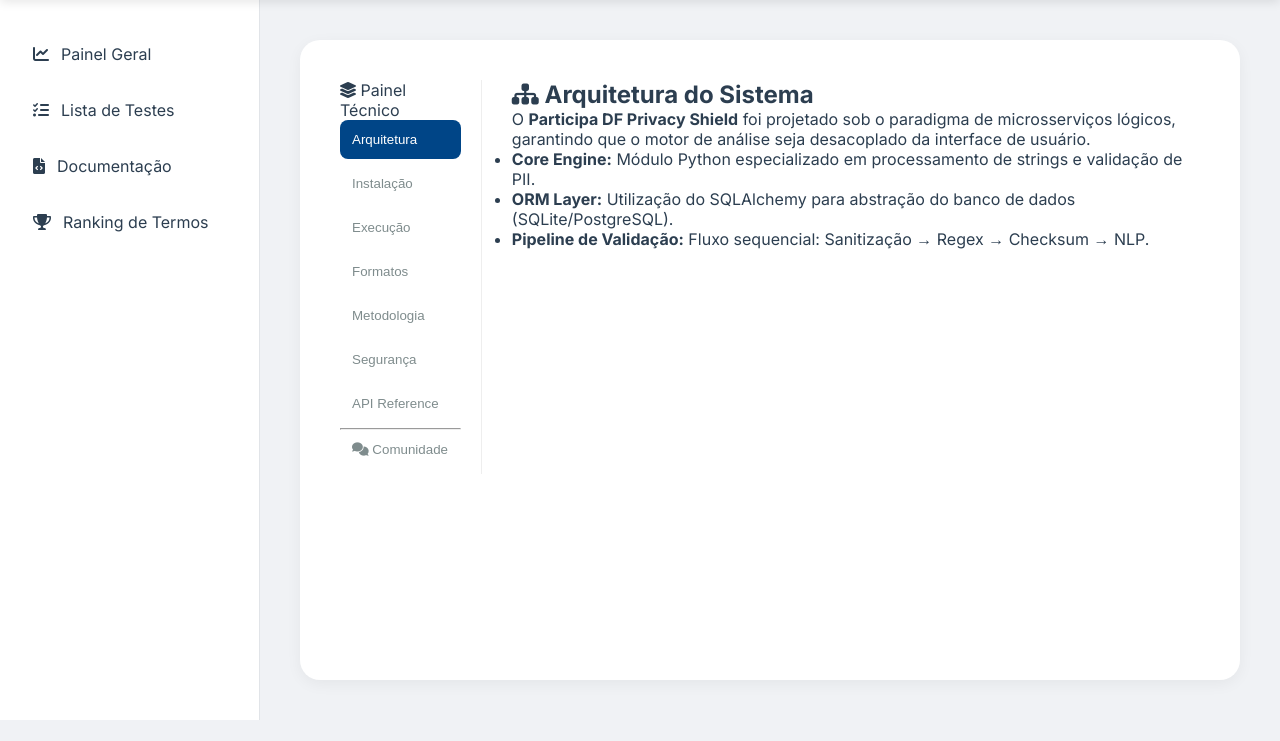
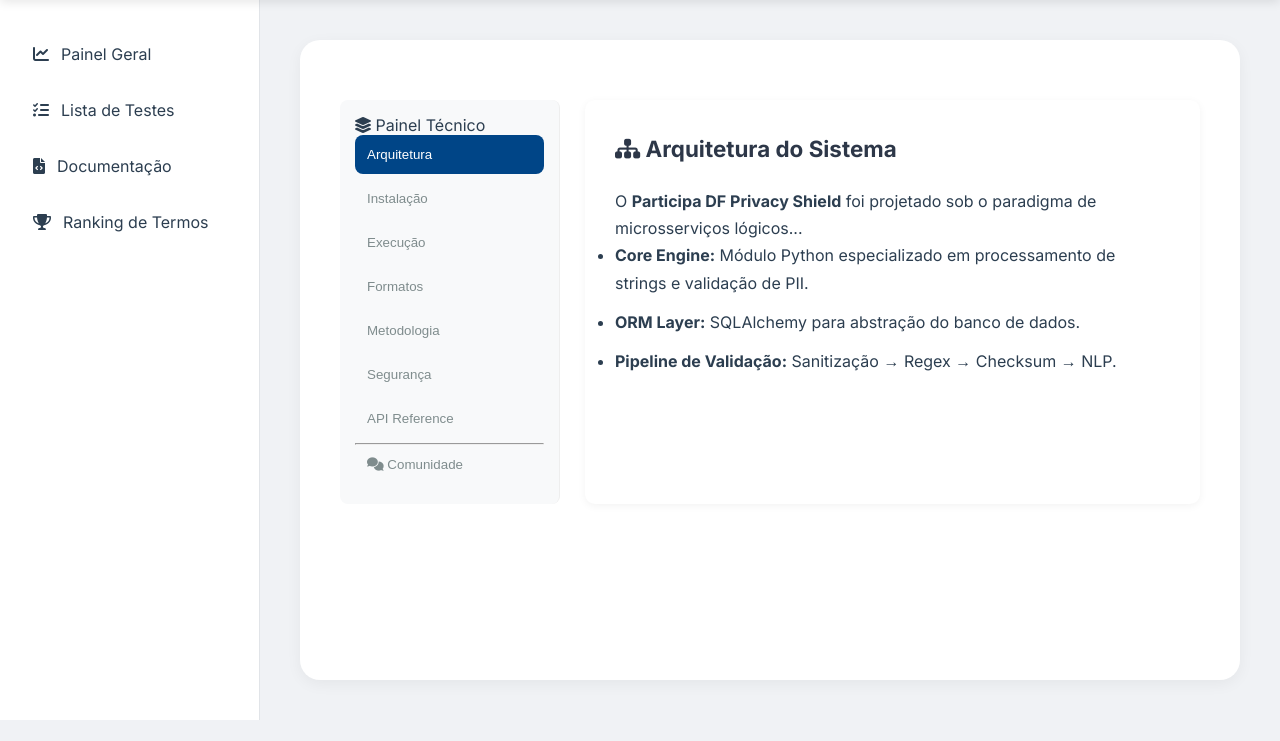
Before and after one commit to KD-Devz/Hackathon_Controle_Social_Desafio_Participa_DF, a Flask app: page /documentacao in a window 1280 px wide. Shown: the part 70-811 px from the top of the page. Run offline with Flask 3, Linux system fonts and the light colour scheme; data comes from the database, SQL or seed files in the repository; both versions use the stored data as it was after the commit; parts of the project's set-up code (start-up, migrations or seed data) failed here and were passed over.

Commit message:
style(documentacao): Organizando apresentação dos textos e tabelas

```diff
--- a/static/css/style.css
+++ b/static/css/style.css
@@ -255,3 +255,114 @@ body {
     z-index: 1001;
     border: 1px solid #ddd;
 }
+
+.doc-container {
+    display: flex;
+    gap: 25px;
+    margin-top: 20px;
+}
+
+.doc-sidebar {
+    flex: 0 0 220px;
+    background: #f8f9fa;
+    border-radius: 8px;
+    padding: 15px;
+}
+
+.doc-content-area {
+    flex: 1;
+    background: #fff;
+    border-radius: 10px;
+    padding: 30px;
+    box-shadow: 0 2px 8px rgba(0,0,0,0.05);
+}
+
+.section {
+    display: none;
+    line-height: 1.7;
+    font-size: 1rem;
+}
+
+.section.active {
+    display: block;
+    animation: fadeIn 0.3s ease-in;
+}
+
+.section-title {
+    margin-bottom: 20px;
+    font-size: 1.4rem;
+    font-weight: 700;
+    color: #2d3748;
+}
+
+.doc-list li {
+    margin-bottom: 12px;
+    font-size: 1rem;
+}
+
+.doc-table th, .doc-table td {
+    padding: 12px 16px;
+    border-bottom: 1px solid #e2e8f0;
+}
+
+@keyframes fadeIn {
+    from { opacity: 0; transform: translateY(10px); }
+    to { opacity: 1; transform: translateY(0); }
+}
+
+.table {
+    width: 100%;
+    border-collapse: collapse;
+    font-size: 0.95rem;
+    background-color: #fff;
+    border-radius: 8px;
+    overflow: hidden;
+    box-shadow: 0 2px 6px rgba(0,0,0,0.05);
+}
+
+.table thead {
+    background-color: #f8f9fa;
+    color: #333;
+    font-weight: 600;
+}
+
+.table th, .table td {
+    padding: 14px 16px;
+    text-align: left;
+    border-bottom: 1px solid #e2e8f0;
+}
+
+.table th.center, .table td.center {
+    text-align: center;
+}
+
+.table tbody tr:hover {
+    background-color: #f1f5f9;
+}
+
+.table code {
+    font-size: 0.9rem;
+    background-color: #f1f3f5;
+    padding: 4px 8px;
+    border-radius: 6px;
+    font-weight: 600;
+    color: #2d3748;
+}
+
+.badge {
+    padding: 4px 10px;
+    border-radius: 6px;
+    font-size: 0.75rem;
+    font-weight: 600;
+    display: inline-block;
+}
+
+.badge-danger {
+    background-color: #feb2b2;
+    color: #9b2c2c;
+}
+
+.badge-success {
+    background-color: #c6f6d5;
+    color: #22543d;
+}
--- a/templates/real/pagina_documentacao.html
+++ b/templates/real/pagina_documentacao.html
@@ -4,6 +4,7 @@
 
 {% block main %}
 <div class="doc-container">
+    <!-- Sidebar -->
     <aside class="doc-sidebar">
         <div class="sidebar-header">
             <i class="fas fa-layer-group"></i>
@@ -24,42 +25,35 @@
         </nav>
     </aside>
 
+    <!-- Conteúdo -->
     <section class="doc-content-area" id="content-viewport">
 
         <article id="arquitetura" class="section active">
             <h2 class="section-title"><i class="fas fa-sitemap"></i> Arquitetura do Sistema</h2>
-            <p>O <strong>Participa DF Privacy Shield</strong> foi projetado sob o paradigma de microsserviços lógicos, garantindo que o motor de análise seja desacoplado da interface de usuário.</p>
+            <p>O <strong>Participa DF Privacy Shield</strong> foi projetado sob o paradigma de microsserviços lógicos...</p>
             <ul class="doc-list">
                 <li><strong>Core Engine:</strong> Módulo Python especializado em processamento de strings e validação de PII.</li>
-                <li><strong>ORM Layer:</strong> Utilização do SQLAlchemy para abstração do banco de dados (SQLite/PostgreSQL).</li>
-                <li><strong>Pipeline de Validação:</strong> Fluxo sequencial: Sanitização → Regex → Checksum → NLP.</li>
+                <li><strong>ORM Layer:</strong> SQLAlchemy para abstração do banco de dados.</li>
+                <li><strong>Pipeline de Validação:</strong> Sanitização → Regex → Checksum → NLP.</li>
             </ul>
         </article>
 
         <article id="instalacao" class="section">
             <h2 class="section-title"><i class="fas fa-download"></i> Guia de Instalação</h2>
-            <p>Configuração do ambiente (Python 3.10+):</p>
-            <pre class="code-block"><code># Clonar o repositório oficial
-git clone https://github.com/CalebeAF02/Gerenciador-De-Hoteis---UNB.git
-
-# Criar e ativar o ambiente virtual
+            <pre class="code-block"><code>git clone https://github.com/CalebeAF02/Gerenciador-De-Hoteis---UNB.git
 python -m venv venv
 source venv/bin/activate
-
-# Instalar dependências
 pip install -r requirements.txt</code></pre>
         </article>
 
         <article id="execucao" class="section">
             <h2 class="section-title"><i class="fas fa-play"></i> Execução do Projeto</h2>
-            <p>Inicie o servidor de desenvolvimento:</p>
             <pre class="code-block"><code>python app.py</code></pre>
             <p>Acesse em: <a href="http://127.0.0.1:5000">http://127.0.0.1:5000</a></p>
         </article>
 
         <article id="formatos" class="section">
             <h2 class="section-title"><i class="fas fa-file-code"></i> Formatos e Protocolos</h2>
-            <p>Entradas e saídas suportadas pelo motor de análise:</p>
             <table class="doc-table">
                 <thead>
                     <tr><th>Interface</th><th>Formato de Entrada</th></tr>
@@ -75,32 +69,26 @@ pip install -r requirements.txt</code></pre>
             <h2 class="section-title"><i class="fas fa-microscope"></i> Metodologia Híbrida</h2>
             <div class="method-box">
                 <h4>1. Regex de Alta Performance</h4>
-                <p>Identificação de padrões estruturais (E-mails, CEP, Telefones).</p>
-
-                <h4>2. Validação Matemática (Checksum)</h4>
-                <p>Algoritmo de <strong>Módulo 11</strong> para CPF e CNPJ, eliminando falsos positivos.</p>
-
-                <h4>3. NLP (Reconhecimento de Entidades)</h4>
-                <p>Detecção de nomes e cargos via Processamento de Linguagem Natural.</p>
+                <p>Identificação de padrões estruturais.</p>
+                <h4>2. Validação Matemática</h4>
+                <p>Algoritmo Módulo 11 para CPF/CNPJ.</p>
+                <h4>3. NLP</h4>
+                <p>Detecção de nomes e cargos via PLN.</p>
             </div>
         </article>
 
         <article id="seguranca" class="section">
             <h2 class="section-title"><i class="fas fa-shield-alt"></i> Segurança e LGPD</h2>
-            <p>Conformidade técnica com a legislação:</p>
             <ul class="doc-list">
-                <li><strong>Minimização:</strong> Dados brutos não são persistidos permanentemente.</li>
+                <li><strong>Minimização:</strong> Dados brutos não são persistidos.</li>
                 <li><strong>Sanitização:</strong> Proteção contra XSS e SQL Injection.</li>
-                <li><strong>Hashing:</strong> Logs de auditoria gerados com SHA-256.</li>
+                <li><strong>Hashing:</strong> Logs com SHA-256.</li>
             </ul>
         </article>
 
         <article id="api" class="section">
             <h2 class="section-title"><i class="fas fa-terminal"></i> API Reference</h2>
-            <div class="api-box">
-                <p><strong>POST</strong> <code>/api/analisar</code></p>
-                <pre class="code-block"><code>{ "texto": "Solicitação do CPF 123.456..." }</code></pre>
-            </div>
+            <pre class="code-block"><code>{ "texto": "Solicitação do CPF 123.456..." }</code></pre>
         </article>
 
         <article id="comunidade" class="section">
@@ -110,7 +98,6 @@ pip install -r requirements.txt</code></pre>
                 <textarea name="comentario" placeholder="Sugestão técnica..." class="doc-textarea"></textarea>
                 <button type="submit" class="btn-primary full-width">Enviar Comentário</button>
             </form>
-
             <div class="comment-list">
                 {% if comentarios %}
                     {% for c in comentarios %}
```
Also changed, not shown: dados/banco.db.
